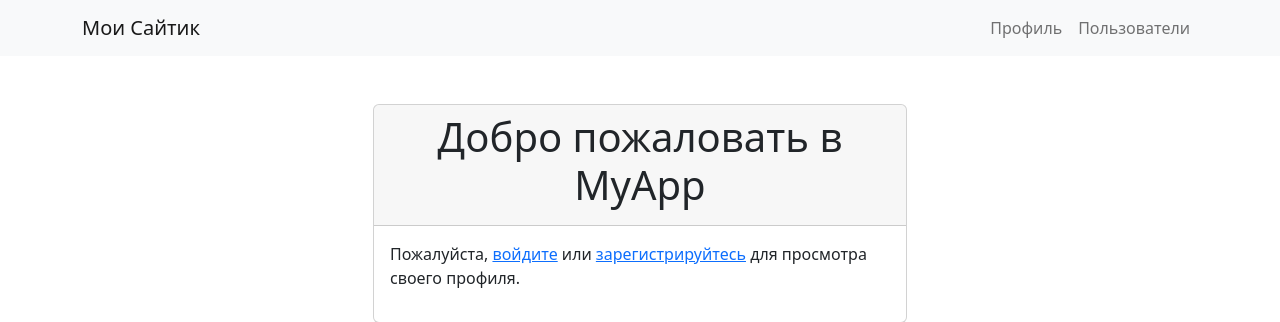
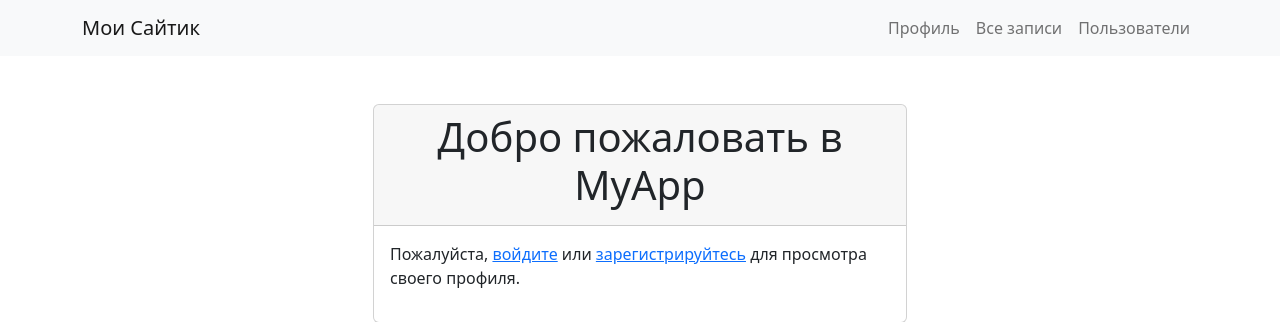
Before and after one commit to Yana2121/saitic1.1, a Flask app: page / in a window 1280 px wide. Shown: the top 322 px of the page. Run offline with Flask 3, Linux system fonts and the light colour scheme.

Commit message:
Update base.html

```diff
--- a/templates/base.html
+++ b/templates/base.html
@@ -31,6 +31,9 @@
                     <a class="nav-link" href="{{ url_for('profile') }}">Профиль</a>
                 </li>
                 <li class="nav-item">
+                    <a class="nav-link" href="{{ url_for('all_posts') }}">Все записи</a>
+                </li>
+                <li class="nav-item">
                     <a class="nav-link" href="#">Пользователи</a>
                 </li>
             </ul>
```
